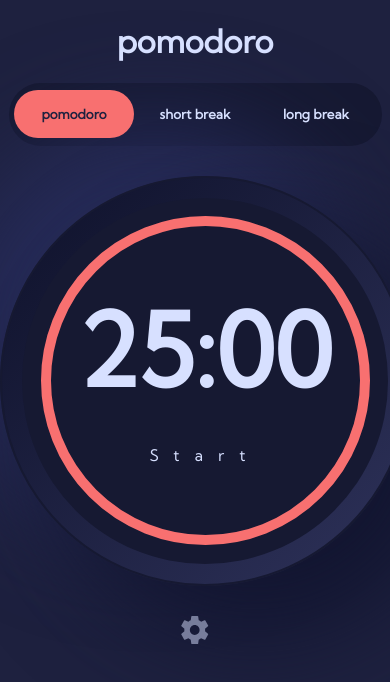
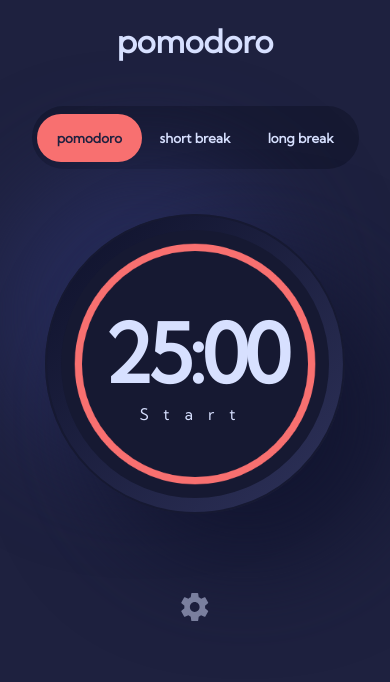
Before and after one commit to shivamkcode/PomodoraApp, a React (Vite) app: page / in a window 390 px wide. Shown: the top 682 px of the page. Built offline with nearby package versions, Linux system fonts and the light colour scheme.

Commit message:
updated media queries

```diff
--- a/src/App.css
+++ b/src/App.css
@@ -86,6 +86,7 @@ canvas{
 
 .timer h1{
   margin-bottom: 0;
+  letter-spacing: -5px;
 }
 
 .timer div button{
@@ -211,8 +212,33 @@ label span{
 
 
 @media only screen and (max-width: 600px) {
+  nav{
+    margin: 45px auto;
+    width: 327px;
+  }
+  main{
+    width: 300px;
+    height: 300px;
+    margin-bottom: 79px;
+  }
+  .inner-circle{
+    width: 268px;
+    height: 268px;
+  }
+  .timer-strip, canvas{
+    width: 248px;
+    height: 248px;
+  }
+  .timer h1{
+    font-size: 80px;
+    letter-spacing: -4px;
+    margin-top: 100px;
+  }
+  .timer div{
+    font-size: 0;
+  }
   .settings-modal{
-    width: 100vw;
+    width: 327px;
   }
   .select-color, .select-font{
     width: auto;
```
